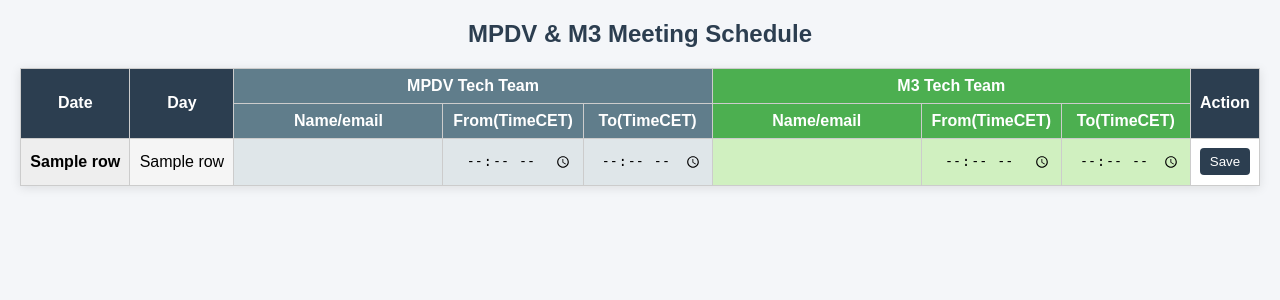
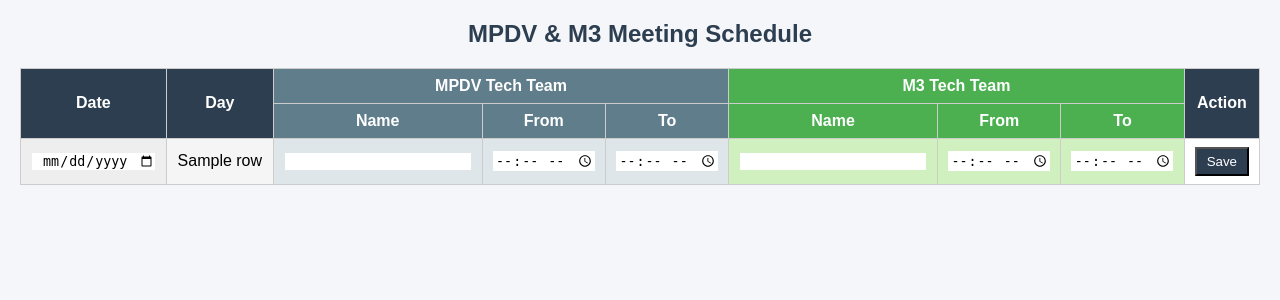
Before and after one commit to mishrab1911/Meeting_Slots_new, a Flask app: template templates/index.html in a window 1280 px wide. Shown: the top 300 px of the page. Run offline with Flask 3, Linux system fonts and the light colour scheme; the template is opened without the code that fills it: most values are stand-ins (such as "Sample title", 1, 10 or a date in 2020); some libraries are stand-ins or nearby versions.

Commit message:
changed the DataBase from Sqlite3 to Postgress in Render
Updated the meeting schedule HTML template to include a date input and a script for dynamically updating the day based on the selected date.

```diff
--- a/templates/index.html
+++ b/templates/index.html
@@ -2,95 +2,21 @@
 <html>
 <head>
     <title>MPDV & M3 Meeting Schedule</title>
-
     <style>
-        body {
-            font-family: Arial;
-            background: #f4f6f9;
-            margin: 20px;
-        }
-
-        h2 {
-            text-align: center;
-            color: #2c3e50;
-        }
-
-        table {
-            border-collapse: collapse;
-            width: 100%;
-            background: white;
-            box-shadow: 0 2px 10px rgba(0,0,0,0.1);
-        }
-
-        th, td {
-            border: 1px solid #ccc;
-            padding: 8px;
-            text-align: center;
-        }
-
-        th {
-            background: #2c3e50;
-            color: white;
-        }
-
-        .mpdv-header {
-            background: #607d8b;
-            color: white;
-        }
-
-        .m3-header {
-            background: #4caf50;
-            color: white;
-        }
-
-        .date-col {
-            background: #eeeeee;
-            font-weight: bold;
-        }
-
-        .day-col {
-            background: #f5f5f5;
-        }
-
-        .mpdv {
-            background-color: #dfe6e9;
-        }
-
-        .m3 {
-            background-color: #d0f0c0;
-        }
-
-        input {
-            width: 95%;
-            border: none;
-            padding: 5px;
-            text-align: center;
-            background: transparent;
-        }
-
-        input:focus {
-            outline: none;
-            background: #fff8dc;
-        }
-
-        button {
-            background: #2c3e50;
-            color: white;
-            border: none;
-            padding: 6px 10px;
-            cursor: pointer;
-            border-radius: 4px;
-        }
-
-        button:hover {
-            background: #1abc9c;
-        }
-
-        tr:hover {
-            background-color: #f1f1f1;
-        }
+        body { font-family: Arial; background: #f4f6f9; margin: 20px; }
+        h2 { text-align: center; color: #2c3e50; }
+        table { border-collapse: collapse; width: 100%; background: white; }
+        th, td { border: 1px solid #ccc; padding: 8px; text-align: center; }
+        th { background: #2c3e50; color: white; }
+        .mpdv-header { background: #607d8b; color: white; }
+        .m3-header { background: #4caf50; color: white; }
+        .date-col { background: #eeeeee; }
+        .day-col { background: #f5f5f5; }
+        .mpdv { background-color: #dfe6e9; }
+        .m3 { background-color: #d0f0c0; }
+        input { width: 95%; border: none; text-align: center; }
+        button { background: #2c3e50; color: white; padding: 5px 10px; cursor: pointer; }
     </style>
-
 </head>
 
 <body>
@@ -98,79 +24,80 @@
 <h2>MPDV & M3 Meeting Schedule</h2>
 
 <table>
-
-
 <tr>
     <th rowspan="2">Date</th>
     <th rowspan="2">Day</th>
-
     <th colspan="3" class="mpdv-header">MPDV Tech Team</th>
     <th colspan="3" class="m3-header">M3 Tech Team</th>
-
     <th rowspan="2">Action</th>
 </tr>
 
 <tr>
-        <th class="mpdv-header">Name/email</th>
-        <th class="mpdv-header">From(TimeCET)</th>
-        <th class="mpdv-header">To(TimeCET)</th>
-
-        <th class="m3-header">Name/email</th>
-        <th class="m3-header">From(TimeCET)</th>
-        <th class="m3-header">To(TimeCET)</th>
+    <th class="mpdv-header">Name</th>
+    <th class="mpdv-header">From</th>
+    <th class="mpdv-header">To</th>
+    <th class="m3-header">Name</th>
+    <th class="m3-header">From</th>
+    <th class="m3-header">To</th>
 </tr>
-
-
 
 {% for row in data %}
 <tr>
-
 <form method="POST" action="/update">
 
-        <!-- Date + Day -->
-        <td class="date-col">{{ row[1] }}</td>
-        <td class="day-col">{{ row[2] }}</td>
+    <td class="date-col">
+        <input type="date" name="date" value="{{ row[1] }}"
+               onchange="updateDay(this, 'day{{ row[0] }}')">
+    </td>
 
-        <!-- MPDV -->
-        <td class="mpdv">
-            <input name="mpdv_name" value="{{ row[3] or '' }}">
+    <td id="day{{ row[0] }}" class="day-col">
+        {{ row[8] }}
     </td>
 
     <td class="mpdv">
-            <input type="time" name="mpdv_start_time" value="{{ row[4] or '' }}">
+        <input name="mpdv_name" value="{{ row[2] or '' }}">
     </td>
 
     <td class="mpdv">
-            <input type="time" name="mpdv_end_time" value="{{ row[5] or '' }}">
+        <input type="time" name="mpdv_start_time" value="{{ row[3] or '' }}">
     </td>
 
-        <!-- M3 -->
-        <td class="m3">
-            <input name="m3_name" value="{{ row[6] or '' }}">
+    <td class="mpdv">
+        <input type="time" name="mpdv_end_time" value="{{ row[4] or '' }}">
     </td>
 
     <td class="m3">
-            <input type="time" name="m3_start_time" value="{{ row[7] or '' }}">
+        <input name="m3_name" value="{{ row[5] or '' }}">
     </td>
 
     <td class="m3">
-            <input type="time" name="m3_end_time" value="{{ row[8] or '' }}">
+        <input type="time" name="m3_start_time" value="{{ row[6] or '' }}">
     </td>
 
-        <!-- Hidden ID -->
+    <td class="m3">
+        <input type="time" name="m3_end_time" value="{{ row[7] or '' }}">
+    </td>
+
     <input type="hidden" name="id" value="{{ row[0] }}">
 
-        <!-- Action -->
     <td>
         <button type="submit">Save</button>
     </td>
 
 </form>
-
 </tr>
 {% endfor %}
 
+</table>
 
-</table>
+<script>
+function updateDay(input, dayId) {
+    if (!input.value) return;
+    const date = new Date(input.value);
+    const day = date.toLocaleDateString('en-US', { weekday: 'short' });
+    document.getElementById(dayId).innerText = day;
+}
+</script>
+
 </body>
 </html>
```
Lines whose indentation alone changed are shown as unchanged.
